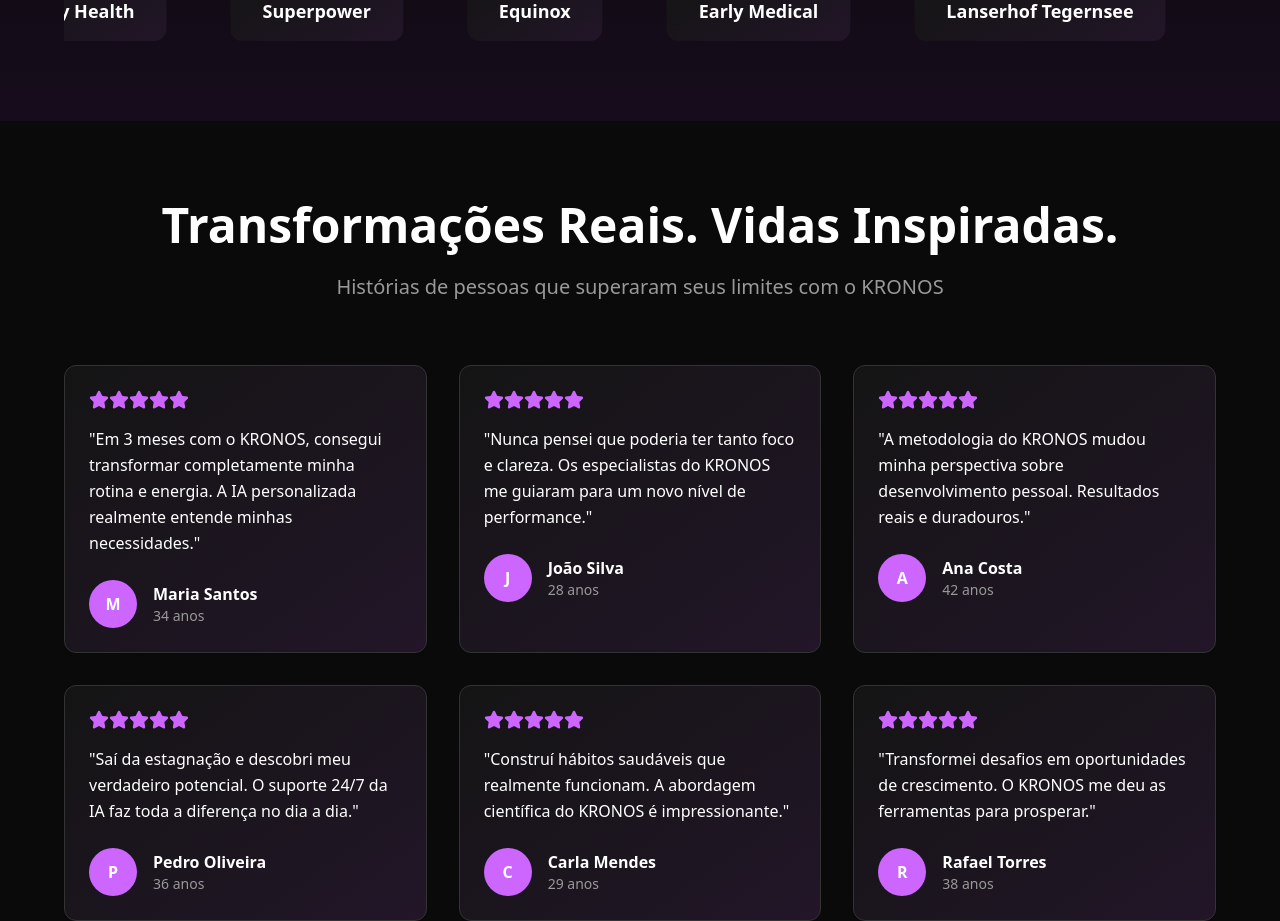
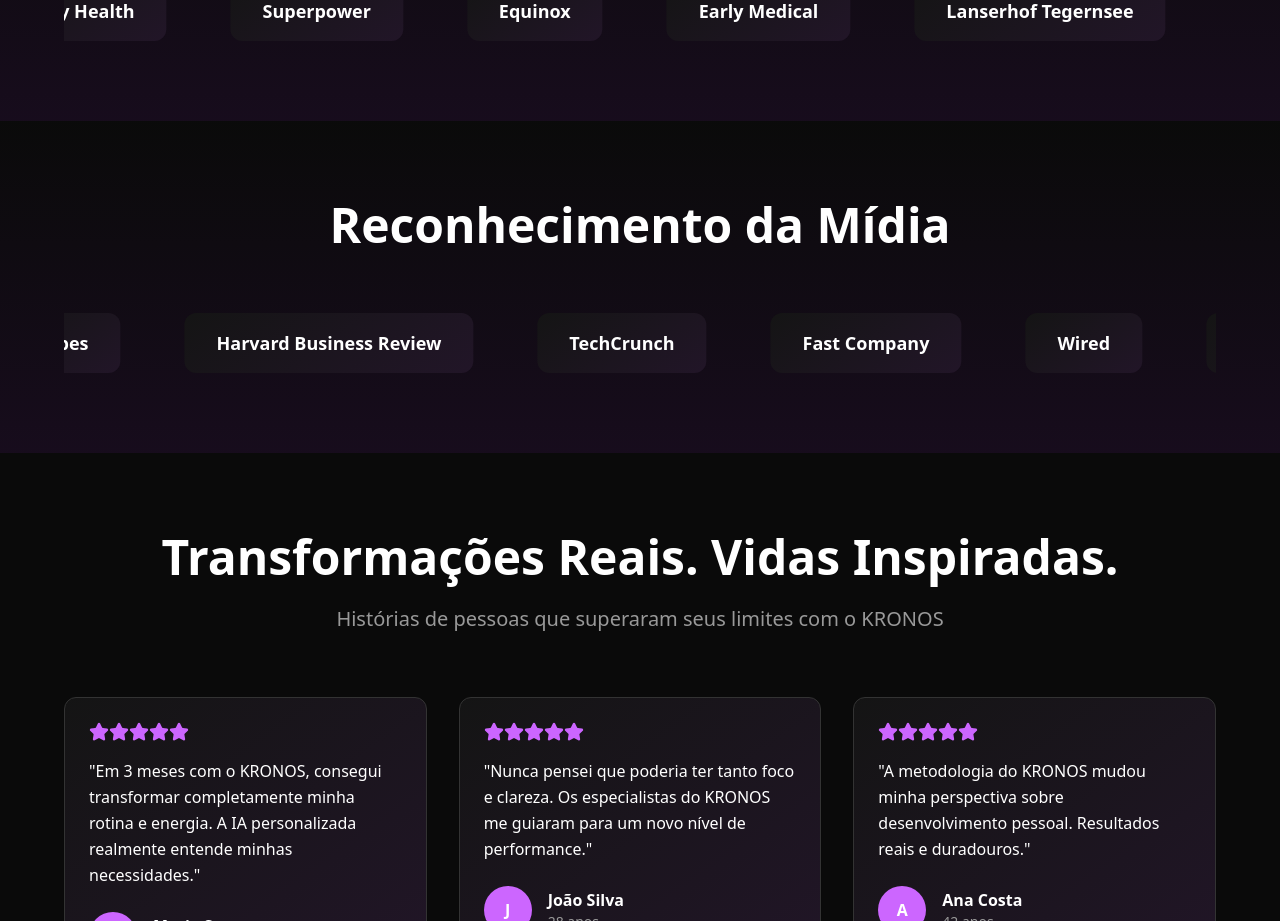
Before and after one commit to DUMONTANA505/adapta-kronos-clone-web, a React (Vite) app: page / in a window 1280 px wide. Shown: the part 4520-5441 px from the top of the page. Built offline with nearby package versions, Linux system fonts and the light colour scheme.

Commit message:
Add media recognition section
Re-adds the media recognition section with a moving line animation, including the specified names: Forbes, Harvard Business Review, TechCrunch, Fast Company, Wired, MIT Technology Review, Inc. Magazine, Bloomberg, Forbes, and Vogue.

```diff
--- /dev/null
+++ b/src/components/MediaRecognitionSection.tsx
@@ -0,0 +1,39 @@
+export function MediaRecognitionSection() {
+  const mediaOutlets = [
+    "Forbes", "Harvard Business Review", "TechCrunch", "Fast Company",
+    "Wired", "MIT Technology Review", "Inc. Magazine", "Bloomberg", "Forbes", "Vogue"
+  ];
+
+  // Duplicar outlets para movimento infinito
+  const duplicatedOutlets = [...mediaOutlets, ...mediaOutlets];
+
+  return (
+    <section id="media-recognition" className="py-20 bg-gradient-section">
+      <div className="container mx-auto px-6">
+        <div className="text-center mb-16">
+          <h2 className="text-3xl md:text-5xl font-bold text-foreground mb-6">
+            Reconhecimento da Mídia
+          </h2>
+        </div>
+
+        <div className="max-w-6xl mx-auto">
+          {/* Infinite Carousel */}
+          <div className="overflow-hidden">
+            <div className="flex animate-scroll-infinite">
+              {duplicatedOutlets.map((outlet, index) => (
+                <div
+                  key={index}
+                  className="flex-shrink-0 mx-8 bg-gradient-card px-8 py-4 rounded-lg whitespace-nowrap"
+                >
+                  <div className="text-foreground font-semibold text-lg">
+                    {outlet}
+                  </div>
+                </div>
+              ))}
+            </div>
+          </div>
+        </div>
+      </div>
+    </section>
+  );
+}
--- a/src/pages/Index.tsx
+++ b/src/pages/Index.tsx
@@ -5,6 +5,7 @@ import { FeaturesSection } from "@/components/FeaturesSection";
 import { MethodologySection } from "@/components/MethodologySection";
 import { ExpertsSection } from "@/components/ExpertsSection";
 import { PartnersSection } from "@/components/PartnersSection";
+import { MediaRecognitionSection } from "@/components/MediaRecognitionSection";
 import { TestimonialsSection } from "@/components/TestimonialsSection";
 import { PricingSection } from "@/components/PricingSection";
 import { FAQSection } from "@/components/FAQSection";
@@ -20,6 +21,7 @@ const Index = () => {
       <MethodologySection />
       <ExpertsSection />
       <PartnersSection />
+      <MediaRecognitionSection />
       <TestimonialsSection />
       <PricingSection />
       <FAQSection />
```
